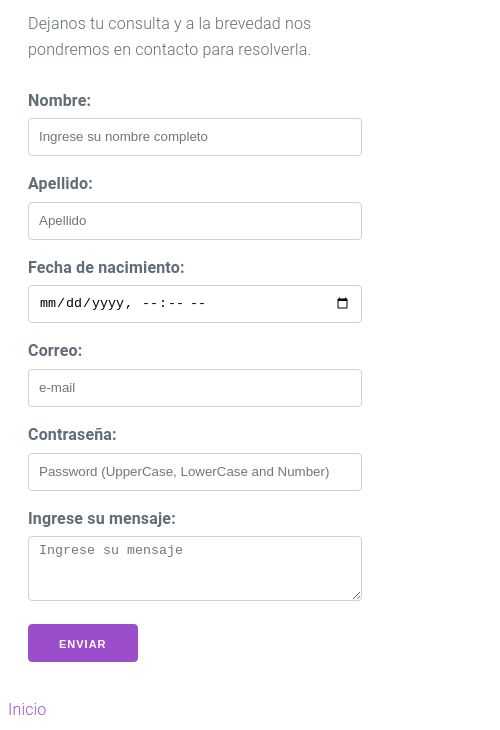
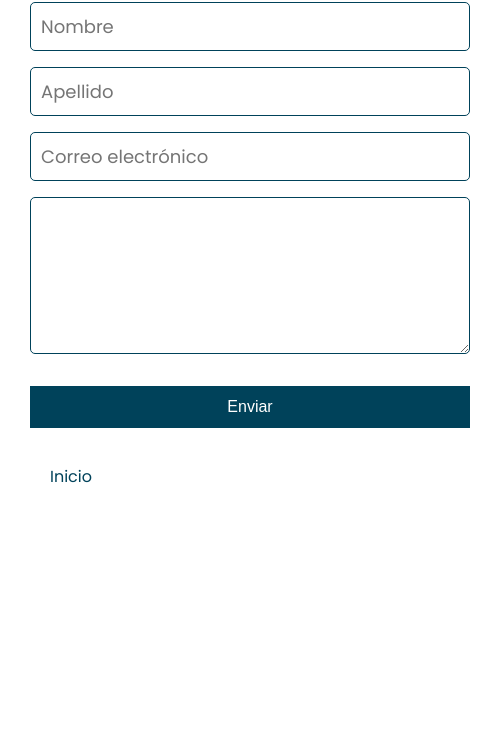
Before and after one commit to aveespacial/PROYECTO-INTEGRADOR-UNTREFSCHOOL, a plain HTML site: page formulario.html in a window 390 px wide. Shown: the part 127-857 px from the top of the page, 500 px wide, since content can reach past the window. Drawn offline with nearby package versions, Linux system fonts and the light colour scheme; a web font is replaced by a local one.

Commit message:
modifique contacto en footer de index html, formulario html y agregue css a formulario

```diff
--- /dev/null
+++ b/css/formulario.css
@@ -0,0 +1,95 @@
+@import url('https://fonts.googleapis.com/css2?family=Belanosima:wght@400;600;700&family=Poppins:ital,wght@0,200;0,500;0,800;1,200;1,500;1,800&display=swap');
+@import url('https://fonts.googleapis.com/css2?family=Poppins:wght@200;400;600&display=swap');
+* {
+  margin: 0;
+  padding: 0;
+  box-sizing: border-box;
+}
+body {
+  width: 60%;
+  margin: auto;
+}
+nav {
+  margin-top: 20px;
+}
+nav a {
+  padding: 20px;
+  color: #00425a;
+  border-radius: 5px;
+  text-decoration: none;
+}
+
+nav a:hover {
+  background-color: #1f8a70;
+}
+.form {
+  width: 400px;
+  padding: 30px;
+  margin: auto;
+  margin-top: 50px;
+  border-radius: 6px;
+  font-family: "Poppins", serif;
+  font-family: "Poppins", serif;
+}
+.form h3 {
+  font: size 50px;
+  margin-bottom: 20px;
+  text-align: center;
+  color: #00425a;
+}
+.controls {
+  width: 100%;
+  padding: 10px;
+  border-radius: 5px;
+  margin-bottom: 16px;
+  border: 1px solid #00425a;
+  font-family: "Poppins", serif;
+  font-family: "Poppins", serif;
+  font-size: 18px;
+  display: flex;
+}
+.form p {
+  height: 40px;
+  text-align: center;
+  font-size: 18px;
+}
+.form .boton {
+  width: 100%;
+  background-color: #00425a;
+  border: none;
+  padding: 12px;
+  color: white;
+  margin: 16px 0;
+  font-size: 16px;
+}
+.form .boton:hover {
+  background-color: #fc7300;
+}
+
+@media (max-width:320px){
+  body {
+    width: 320px;
+  }
+  .form {
+    width: 20px;
+    padding: 30px;
+    margin: auto;
+    margin-top: 50px;
+
+}
+
+    }
+
+    @media (max-width:768px){
+      body {
+        width: 500px;
+      }
+      .form {
+        width: 500px;
+        padding: 30px;
+        margin: auto;
+        margin-top: 50px;
+
+    }
+
+        }
--- a/formulario.html
+++ b/formulario.html
@@ -4,75 +4,53 @@
     <meta charset="UTF-8" />
     <meta name="viewport" content="width=device-width, initial-scale=1.0" />
     <title>Formulario</title>
+    <link rel="stylesheet" href="css/formulario.css" />
     <link rel="shortcut icon" href="favicon.png" type="image/png">
-    <link
-      rel="stylesheet"
-      href="https://fonts.google.com/specimen/Poppins"/>
-    <link
-      rel="stylesheet"
-      href="https://cdnjs.cloudflare.com/ajax/libs/milligram/1.4.1/milligram.css"
-    />
   </head>
   <body>
     <div class="container">
-      <h1>Formulario de contacto</h1>
-      <p>
-        Dejanos tu consulta y a la brevedad nos pondremos en contacto para
-        resolverla.
-      </p>
-      <form
-        action="https://formspree.io/f/xyyarkky"
-        method="post"
-        autocomplete="on"
-        enctype="multipart/form-data"
-      >
-        <input type="hidden" name="sitio" value="localhost" />
-
-        <!-- Cuerpo del Formulario -->
-        <label for="nombre">Nombre: </label>
+      <main class="form">
+        <h3>Formulario de Contacto</h3>
+        <form action="" method="post">
           <input
+            class="controls"
             type="text"
             name="nombre"
             id="nombre"
-          placeholder="Ingrese su nombre completo"
-          minlength="5"
-          maxlength="15"
+            placeholder="Nombre"
+            required
           />
-
-        <label for="apellido">Apellido: </label>
-        <input type="text" name="apellido" id="apellido" placeholder="Apellido"  />
-
-        <label for="fecha_nacimiento">Fecha de nacimiento: </label>
           <input
-          type="datetime-local"
-          name="fecha_nacimiento"
-          id="fecha_nacimiento"
+            class="controls"
+            type="text"
+            name="apellido"
+            id="apellido"
+            placeholder="Apellido"
+            required
           />
-
-        <label for="email">Correo: </label>
-        <input type="email" name="correo" id="email" placeholder="e-mail"/>
-
-        <label for="password">Contraseña: </label>
           <input
-          type="password"
-          name="password"
-          id="password"
-          placeholder="Password (UpperCase, LowerCase and Number)"
-          pattern="^(?=.*\d)(?=.*[a-z])(?=.*[A-Z])(?!.*\s).*$"
-          title="Password"
+            class="controls"
+            type="email"
+            name="correo"
+            id="correo"
+            placeholder="Correo electrónico"
+            required
           />
-        <label for="comentario">Ingrese su mensaje: </label>
           <textarea
+            class="controls"
             name="comentario"
             id="comentario"
-          cols="30"
-          rows="10"
-          placeholder="Ingrese su mensaje"
-        ></textarea>
-        <button type="submit">Enviar</button>
-        <!-- <input type="submit" value="Enviar" /> -->
+            cols="20"
+            rows="5"
+            placeholder="Ingrese su comentario"
+          >
+          </textarea>
+          <button class="boton" type="submit">Enviar</button>
         </form>
+        <nav>
+          <a href="index.html">Inicio</a>
+        </nav>
+      </main>
     </div>
-    <a href="index.html">Inicio</a>
   </body>
 </html>
```
Also changed, not shown: css/style.css (+82 -36 lines), index.html (+7 -6 lines), 1 other file. Lines whose indentation alone changed are shown as unchanged.
